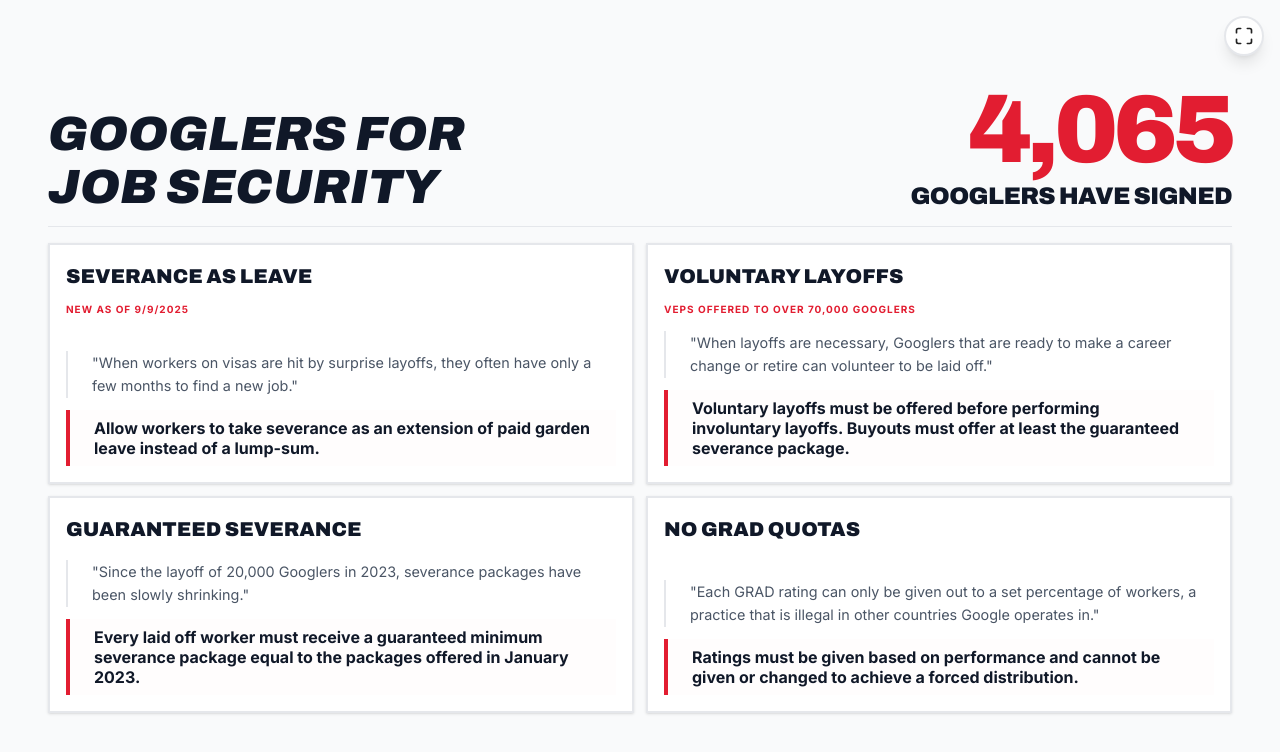
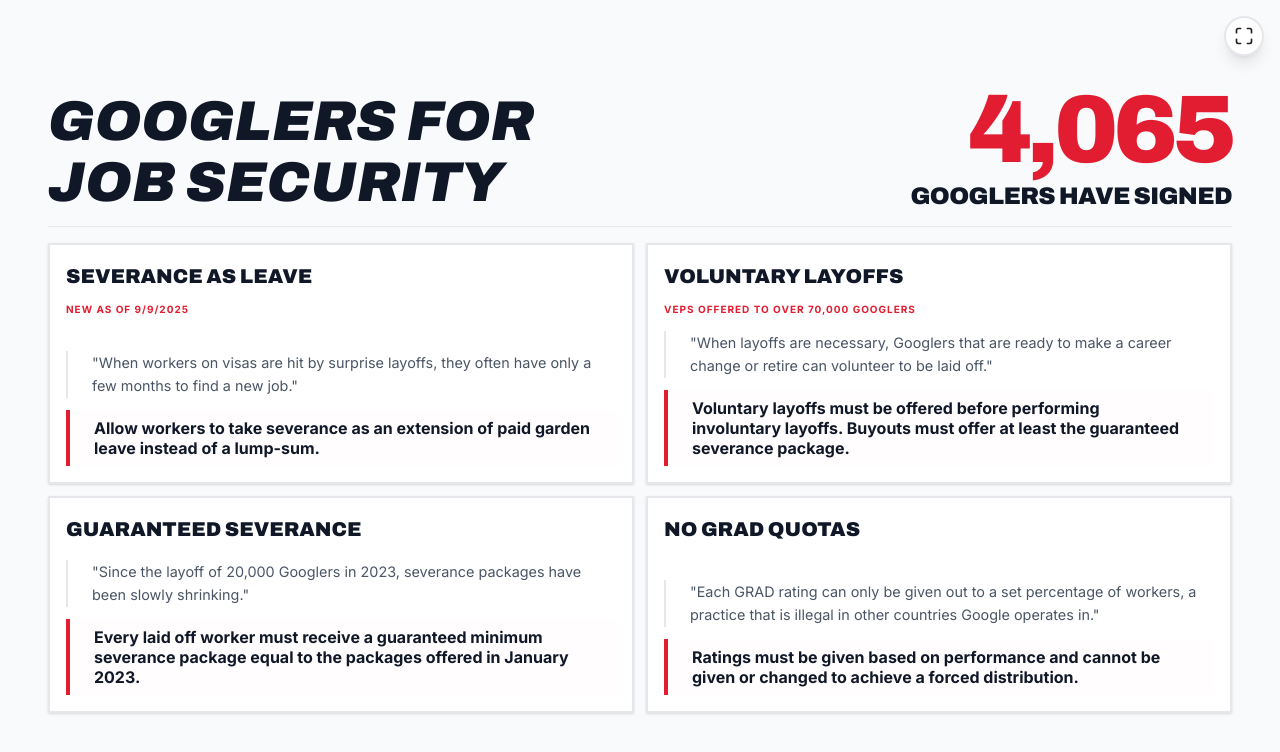
Before and after one commit to pmlamotte/g4js-attract, a React (Vite) app: page / in a window 1280 px wide. Shown: the top 752 px of the page. Built offline with nearby package versions, Linux system fonts and the light colour scheme.

Commit message:
chore: slightly increase header font size

```diff
--- a/src/App.tsx
+++ b/src/App.tsx
@@ -116,7 +116,7 @@
         {/* Enhanced Counter Section */}
         <div className="flex flex-col md:flex-row justify-between items-center md:items-end border-b border-gray-200" style={{ marginBottom: '2dvh', paddingBottom: '1.5dvh' }}>
           <div className="mb-4 md:mb-0 text-center md:text-left">
-            <h1 className="font-display font-black italic text-gray-900 uppercase tracking-normal leading-[1.1]" style={{ fontSize: 'clamp(1.8rem, 6dvh, 4.8rem)' }}>
+            <h1 className="font-display font-black italic text-gray-900 uppercase tracking-normal leading-[1.1]" style={{ fontSize: 'clamp(2rem, 7dvh, 5.5rem)' }}>
               Googlers For <br />
               Job Security
             </h1>
```
